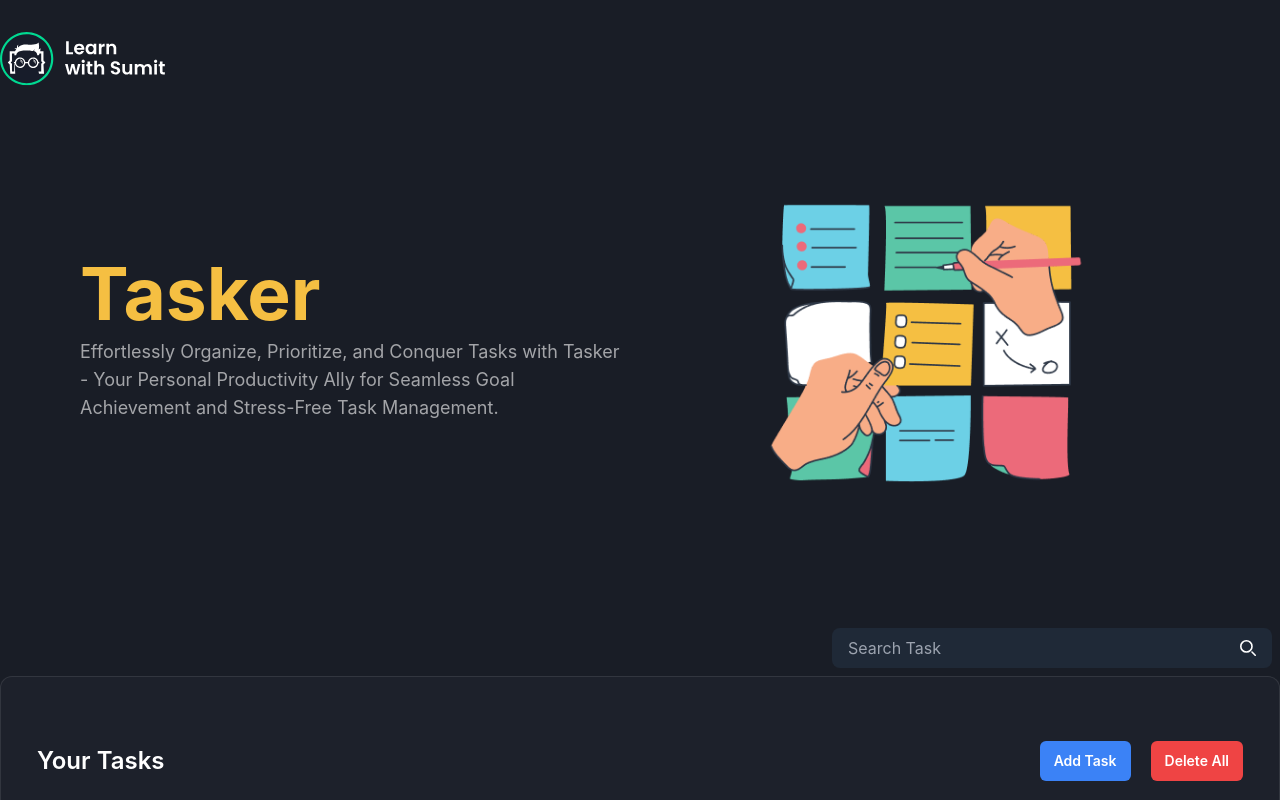
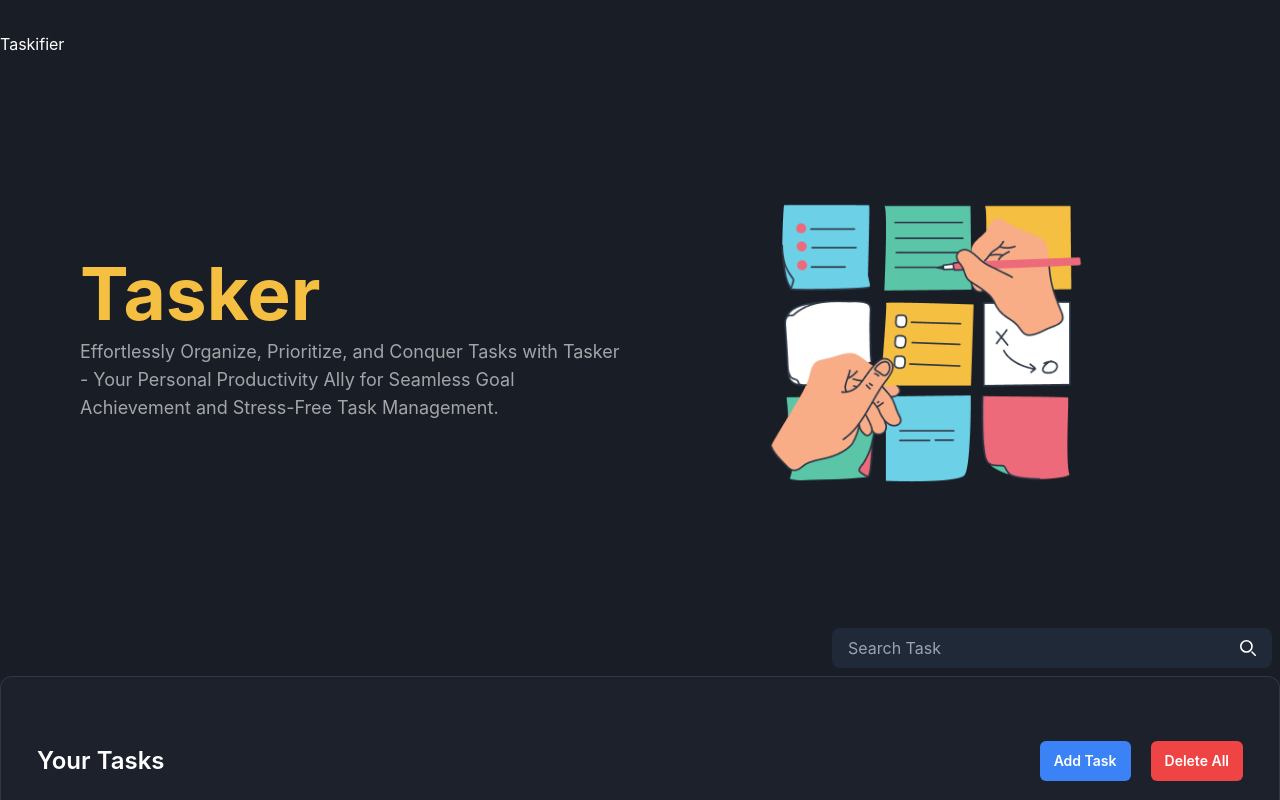
Before and after one commit to toufiq007/taskifier, a React (Vite) app: page / in a window 1280 px wide. Shown: the top 800 px of the page. Built offline with nearby package versions, Linux system fonts and the light colour scheme.

Commit message:
change the logo

```diff
--- a/src/components/header/Header.jsx
+++ b/src/components/header/Header.jsx
@@ -1,5 +1,3 @@
-import LWSLogo from "../../assets/icons/SvgIcons";
-
 const Header = () => {
   return (
     <>
@@ -8,7 +6,7 @@ const Header = () => {
         <div className="container mx-auto flex items-center justify-between gap-x-6">
           {/* <!-- Logo --> */}
           <a href="/">
-            <LWSLogo />
+            Taskifier
           </a>
           {/* <!-- Logo Ends --> */}
         </div>
```
